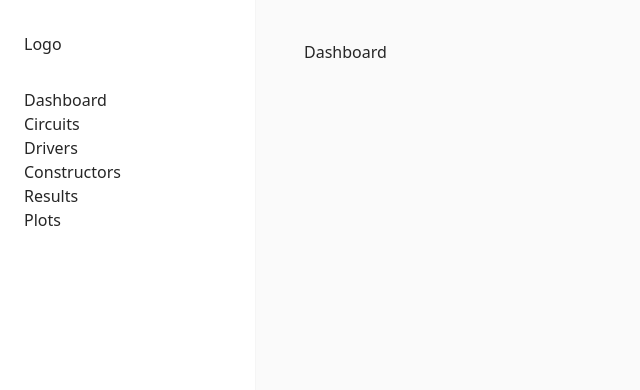
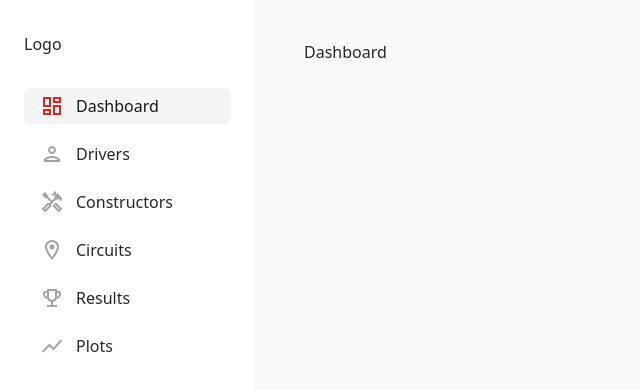
Before and after one commit to verasls/fastest-lap, a React (Vite) app: page /app/dashboard in a window 1280 px wide. Shown: the top 390 px of the page, without its empty margins (0-640 px from the left). Built offline with nearby package versions, Linux system fonts and the light colour scheme.

Commit message:
Style de Sidebar

```diff
--- a/package.json
+++ b/package.json
@@ -16,6 +16,7 @@
     "clsx": "^2.0.0",
     "react": "^18.2.0",
     "react-dom": "^18.2.0",
+    "react-icons": "^4.11.0",
     "react-router-dom": "^6.16.0",
     "tailwind-merge": "^1.14.0",
     "tailwindcss-animate": "^1.0.7"
--- a/src/ui/MainNav.tsx
+++ b/src/ui/MainNav.tsx
@@ -1,26 +1,52 @@
-import { NavLink } from "react-router-dom";
+import {
+  MdOutlineDashboard,
+  MdOutlineEmojiEvents,
+  MdOutlineHandyman,
+  MdOutlineLocationOn,
+  MdOutlinePerson,
+  MdShowChart,
+} from "react-icons/md";
+import MainNavLink from "./MainNavLink";
 
 function MainNav() {
   return (
     <nav>
-      <ul>
+      <ul className="flex flex-col gap-3">
         <li>
-          <NavLink to="/app">Dashboard</NavLink>
+          <MainNavLink to="/app/dashboard">
+            <MdOutlineDashboard className="text-2xl text-neutral-400" />
+            <span>Dashboard</span>
+          </MainNavLink>
         </li>
         <li>
-          <NavLink to="/app/circuits">Circuits</NavLink>
+          <MainNavLink to="/app/drivers">
+            <MdOutlinePerson className="text-2xl text-neutral-400" />
+            <span>Drivers</span>
+          </MainNavLink>
         </li>
         <li>
-          <NavLink to="/app/drivers">Drivers</NavLink>
+          <MainNavLink to="/app/constructors">
+            <MdOutlineHandyman className="text-2xl text-neutral-400" />
+            <span>Constructors</span>
+          </MainNavLink>
         </li>
         <li>
-          <NavLink to="/app/constructors">Constructors</NavLink>
+          <MainNavLink to="/app/circuits">
+            <MdOutlineLocationOn className="text-2xl text-neutral-400" />
+            <span>Circuits</span>
+          </MainNavLink>
         </li>
         <li>
-          <NavLink to="/app/results">Results</NavLink>
+          <MainNavLink to="/app/results">
+            <MdOutlineEmojiEvents className="text-2xl text-neutral-400" />
+            <span>Results</span>
+          </MainNavLink>
         </li>
         <li>
-          <NavLink to="/app/plots">Plots</NavLink>
+          <MainNavLink to="/app/plots">
+            <MdShowChart className="text-2xl text-neutral-400" />
+            <span>Plots</span>
+          </MainNavLink>
         </li>
       </ul>
     </nav>
--- /dev/null
+++ b/src/ui/MainNavLink.tsx
@@ -0,0 +1,24 @@
+import React from "react";
+import { NavLink } from "react-router-dom";
+import { buttonVariants } from "./button";
+
+interface MainNavLinkProps {
+  to: string;
+  children: React.JSX.Element | React.JSX.Element[];
+}
+
+function MainNavLink({ to, children }: MainNavLinkProps) {
+  const linkClass: string = `${buttonVariants({
+    variant: "ghost",
+  })} w-full gap-3 [&>svg]:hover:text-red-600 aria-[current=page]:bg-neutral-100 aria-[current=page]:text-neutral-900 [&>svg]:aria-[current=page]:text-red-600`.replace(
+    "justify-center",
+    ""
+  );
+  return (
+    <NavLink to={to} className={linkClass}>
+      {children}
+    </NavLink>
+  );
+}
+
+export default MainNavLink;
--- /dev/null
+++ b/src/ui/button.tsx
@@ -0,0 +1,58 @@
+import * as React from "react";
+import { Slot } from "@radix-ui/react-slot";
+import { cva, type VariantProps } from "class-variance-authority";
+
+import { cn } from "../lib/utils";
+
+const buttonVariants = cva(
+  "inline-flex items-center justify-center rounded-md transition-colors focus-visible:outline-none focus-visible:ring-1 focus-visible:ring-neutral-950 disabled:pointer-events-none disabled:opacity-50 dark:focus-visible:ring-neutral-300",
+  {
+    variants: {
+      variant: {
+        default:
+          "bg-neutral-900 text-neutral-50 shadow hover:bg-neutral-900/90 dark:bg-neutral-50 dark:text-neutral-900 dark:hover:bg-neutral-50/90",
+        destructive:
+          "bg-red-500 text-neutral-50 shadow-sm hover:bg-red-500/90 dark:bg-red-900 dark:text-neutral-50 dark:hover:bg-red-900/90",
+        outline:
+          "border border-neutral-200 bg-transparent shadow-sm hover:bg-neutral-100 hover:text-neutral-900 dark:border-neutral-800 dark:hover:bg-neutral-800 dark:hover:text-neutral-50",
+        secondary:
+          "bg-neutral-100 text-neutral-900 shadow-sm hover:bg-neutral-100/80 dark:bg-neutral-800 dark:text-neutral-50 dark:hover:bg-neutral-800/80",
+        ghost:
+          "hover:bg-neutral-100 hover:text-neutral-900 dark:hover:bg-neutral-800 dark:hover:text-neutral-50",
+        link: "text-neutral-900 underline-offset-4 hover:underline dark:text-neutral-50",
+      },
+      size: {
+        default: "h-9 px-4 py-2",
+        sm: "h-8 rounded-md px-3 text-xs",
+        lg: "h-10 rounded-md px-8",
+        icon: "h-9 w-9",
+      },
+    },
+    defaultVariants: {
+      variant: "default",
+      size: "default",
+    },
+  }
+);
+
+export interface ButtonProps
+  extends React.ButtonHTMLAttributes<HTMLButtonElement>,
+    VariantProps<typeof buttonVariants> {
+  asChild?: boolean;
+}
+
+const Button = React.forwardRef<HTMLButtonElement, ButtonProps>(
+  ({ className, variant, size, asChild = false, ...props }, ref) => {
+    const Comp = asChild ? Slot : "button";
+    return (
+      <Comp
+        className={cn(buttonVariants({ variant, size, className }))}
+        ref={ref}
+        {...props}
+      />
+    );
+  }
+);
+Button.displayName = "Button";
+
+export { Button, buttonVariants };
```
Also changed, not shown: 1 other file (tests, documents, lock files or other folders).
